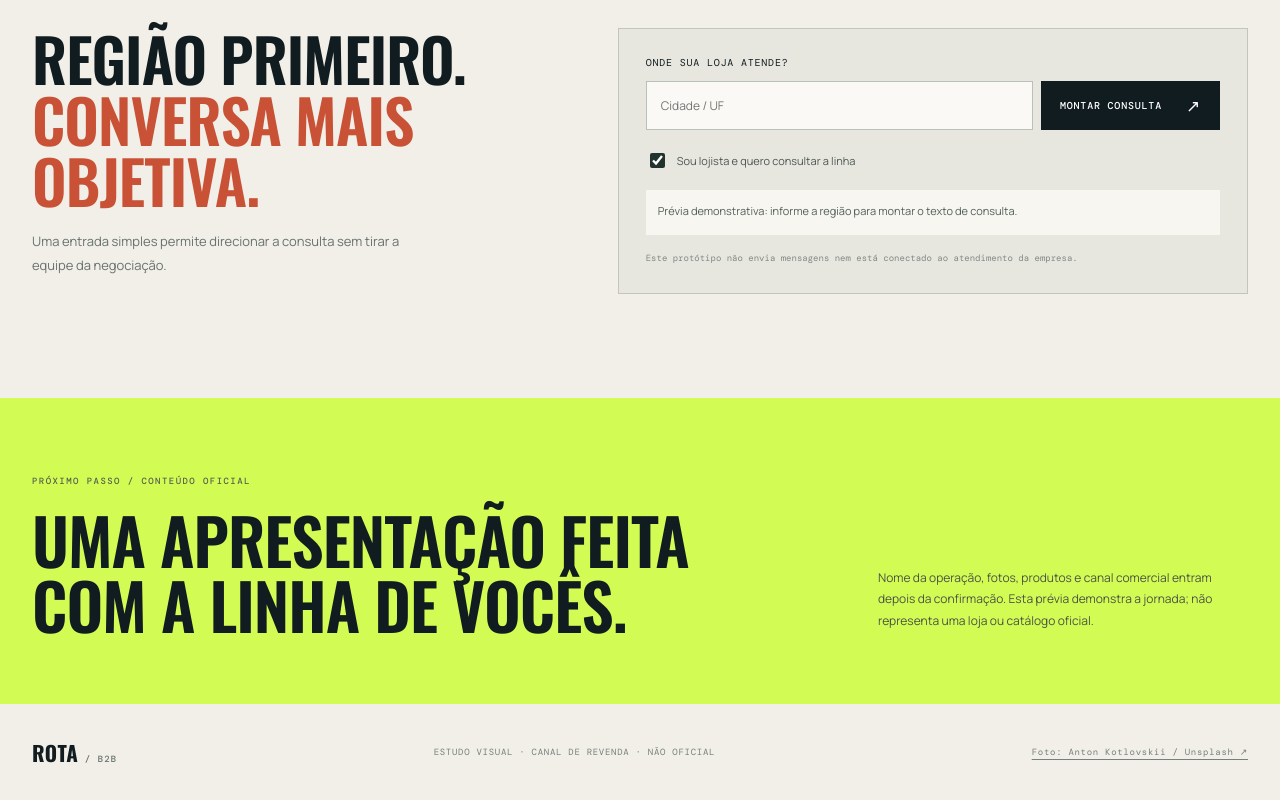
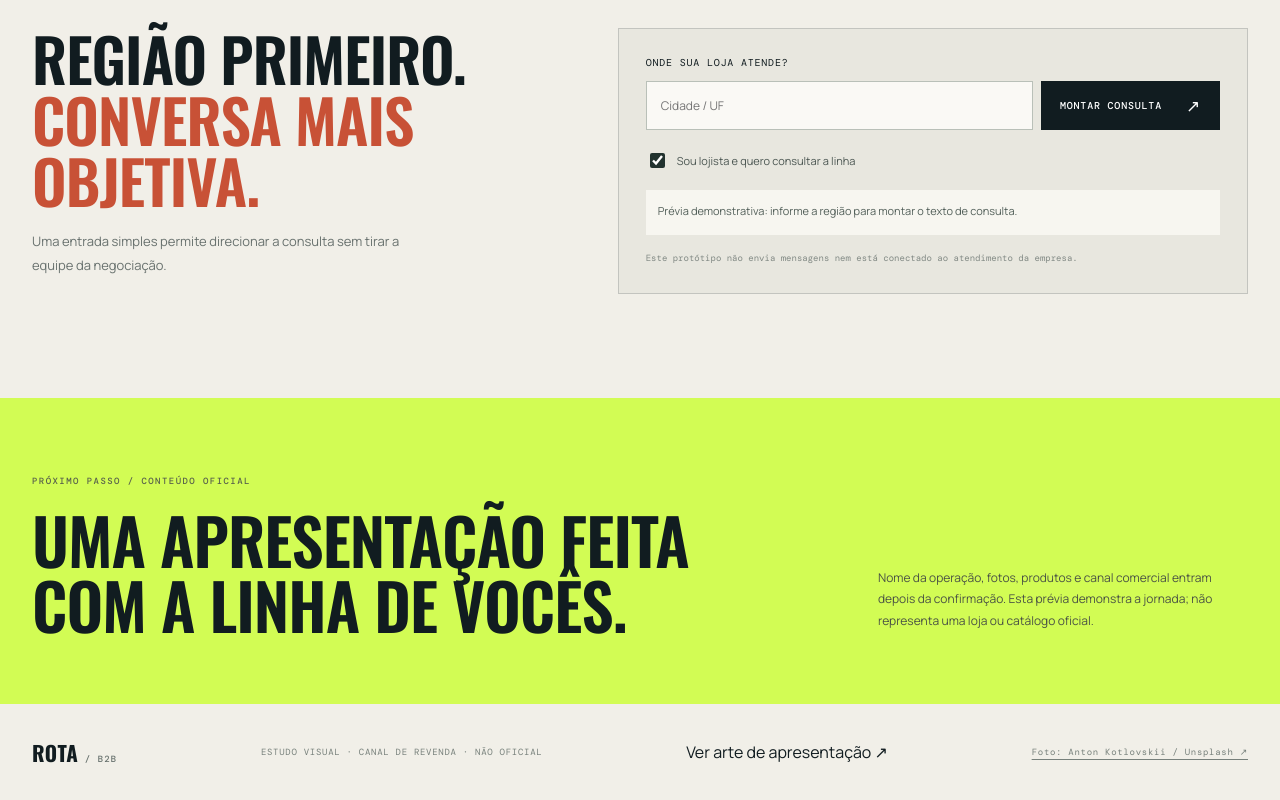
Before and after one commit to oluisvi/canal-revenda-mobilidade-conceito, a plain HTML site: page docs/index.html in a window 1280 px wide. Shown: the part 2451-3251 px from the top of the page. Drawn offline with nearby package versions, Linux system fonts and the light colour scheme.

Commit message:
Publish shareable concept artwork

```diff
--- a/docs/index.html
+++ b/docs/index.html
@@ -75,6 +75,6 @@
     </section>
     <section class="closing"><div class="wrap closing-inner"><div><p class="eyebrow">PRÓXIMO PASSO / CONTEÚDO OFICIAL</p><h2>Uma apresentação feita<br>com a linha de vocês.</h2></div><p>Nome da operação, fotos, produtos e canal comercial entram depois da confirmação. Esta prévia demonstra a jornada; não representa uma loja ou catálogo oficial.</p></div></section>
   </main>
-  <footer class="footer wrap"><a class="wordmark" href="#topo"><span>ROTA</span><b> / B2B</b></a><p>ESTUDO VISUAL · CANAL DE REVENDA · NÃO OFICIAL</p><a href="https://unsplash.com/photos/black-electric-scooter-on-paved-walkway--va_zZuO70Y" target="_blank" rel="noreferrer">Foto: Anton Kotlovskii / Unsplash ↗</a></footer>
+  <footer class="footer wrap"><a class="wordmark" href="#topo"><span>ROTA</span><b> / B2B</b></a><p>ESTUDO VISUAL · CANAL DE REVENDA · NÃO OFICIAL</p><a href="arte-proposta-inline.jpeg">Ver arte de apresentação ↗</a><a href="https://unsplash.com/photos/black-electric-scooter-on-paved-walkway--va_zZuO70Y" target="_blank" rel="noreferrer">Foto: Anton Kotlovskii / Unsplash ↗</a></footer>
 </body>
 </html>
```
Also changed, not shown: docs/arte-proposta-inline.jpeg (added), 1 other file.
